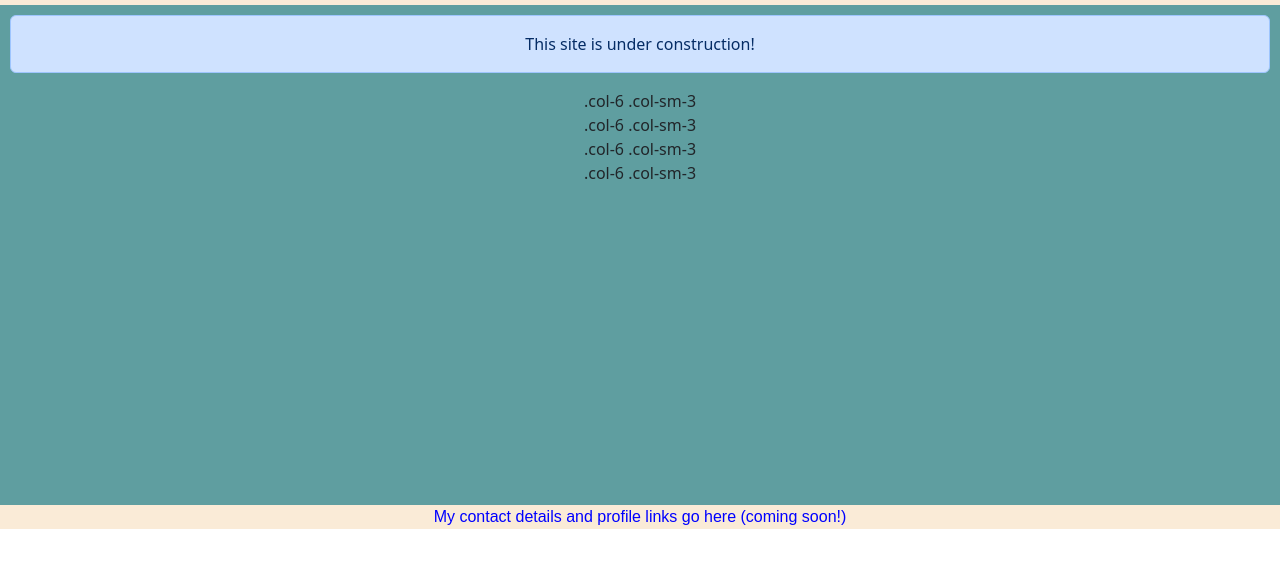
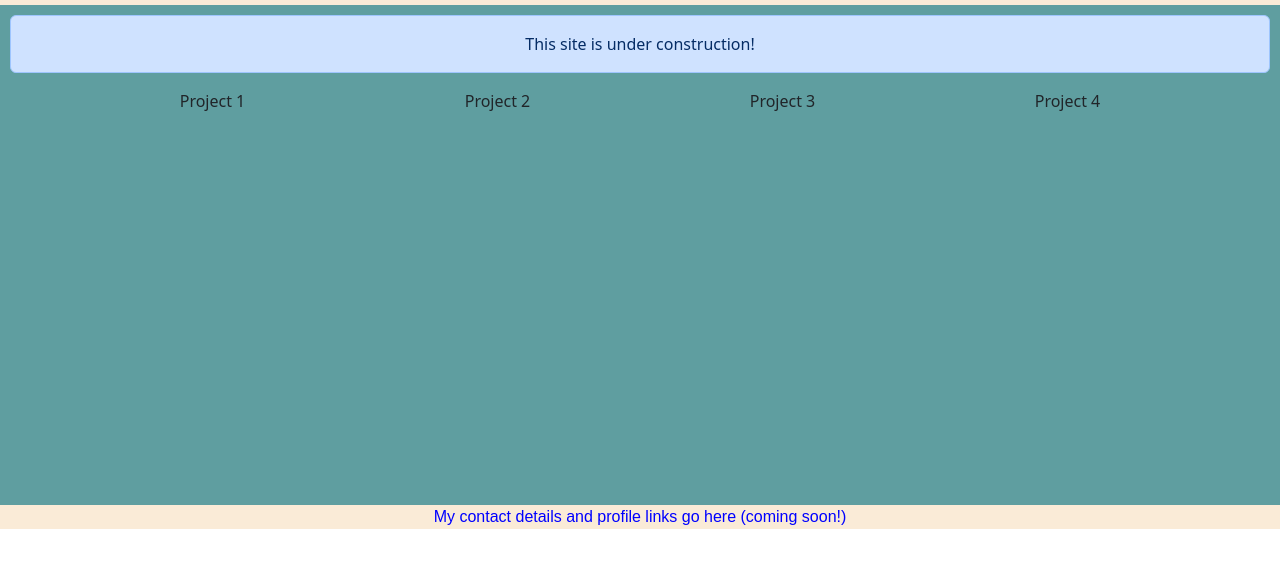
Before and after one commit to khajavali1128/khajavali1128.github.io, a plain HTML site: page index.html in a window 1280 px wide. Shown: the part 51-618 px from the top of the page. Drawn offline with nearby package versions, Linux system fonts and the light colour scheme.

Commit message:
Modified

```diff
--- a/index.html
+++ b/index.html
@@ -16,10 +16,10 @@
       </div>
       <div class="container text-center">
         <div class="row">
-          <div class="Project 1">.col-6 .col-sm-3</div>
-          <div class="Project 2">.col-6 .col-sm-3</div>
-          <div class="Project 3">.col-6 .col-sm-3</div>
-          <div class="Project 4">.col-6 .col-sm-3</div>
+          <div class="col-6 col-sm-3">Project 1</div>
+          <div class="col-6 col-sm-3">Project 2</div>
+          <div class="col-6 col-sm-3">Project 3</div>
+          <div class="col-6 col-sm-3">Project 4</div>
           <div class="w-100"></div>
         </div>
       </div>
```
